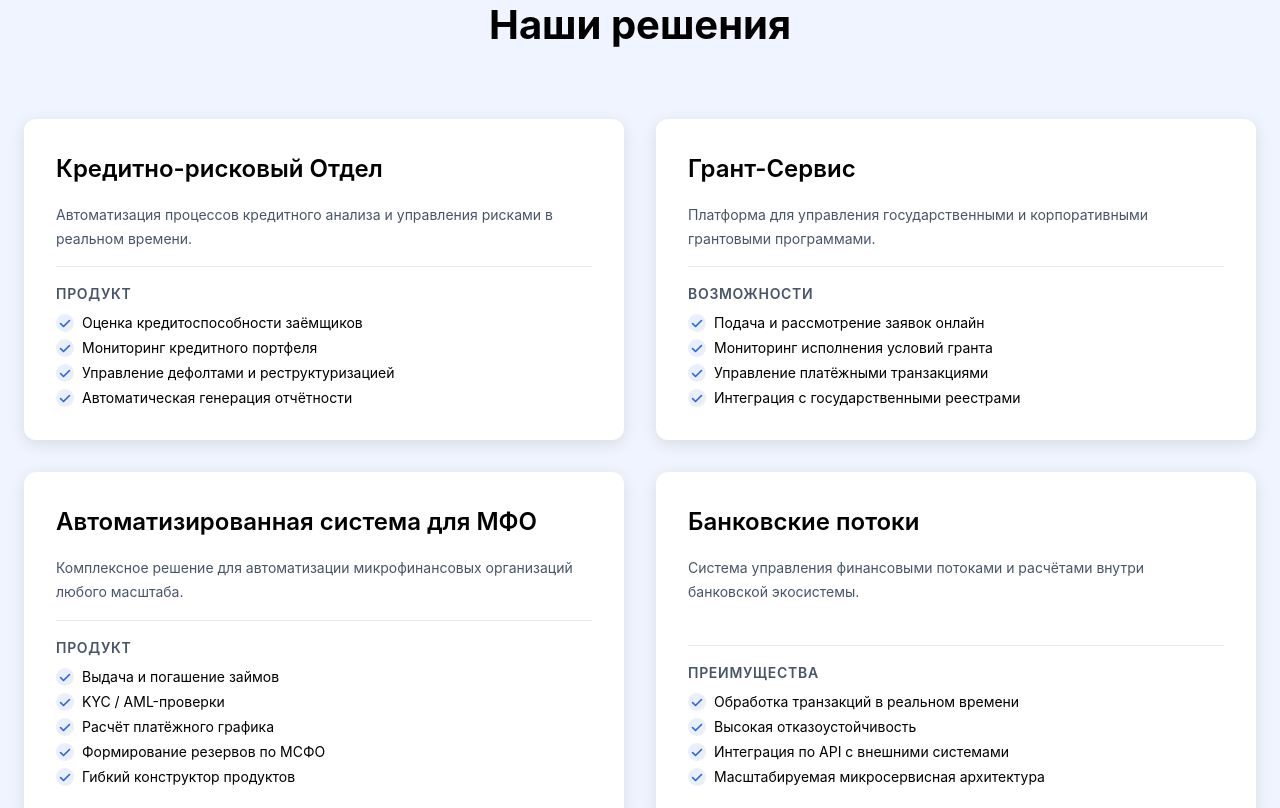
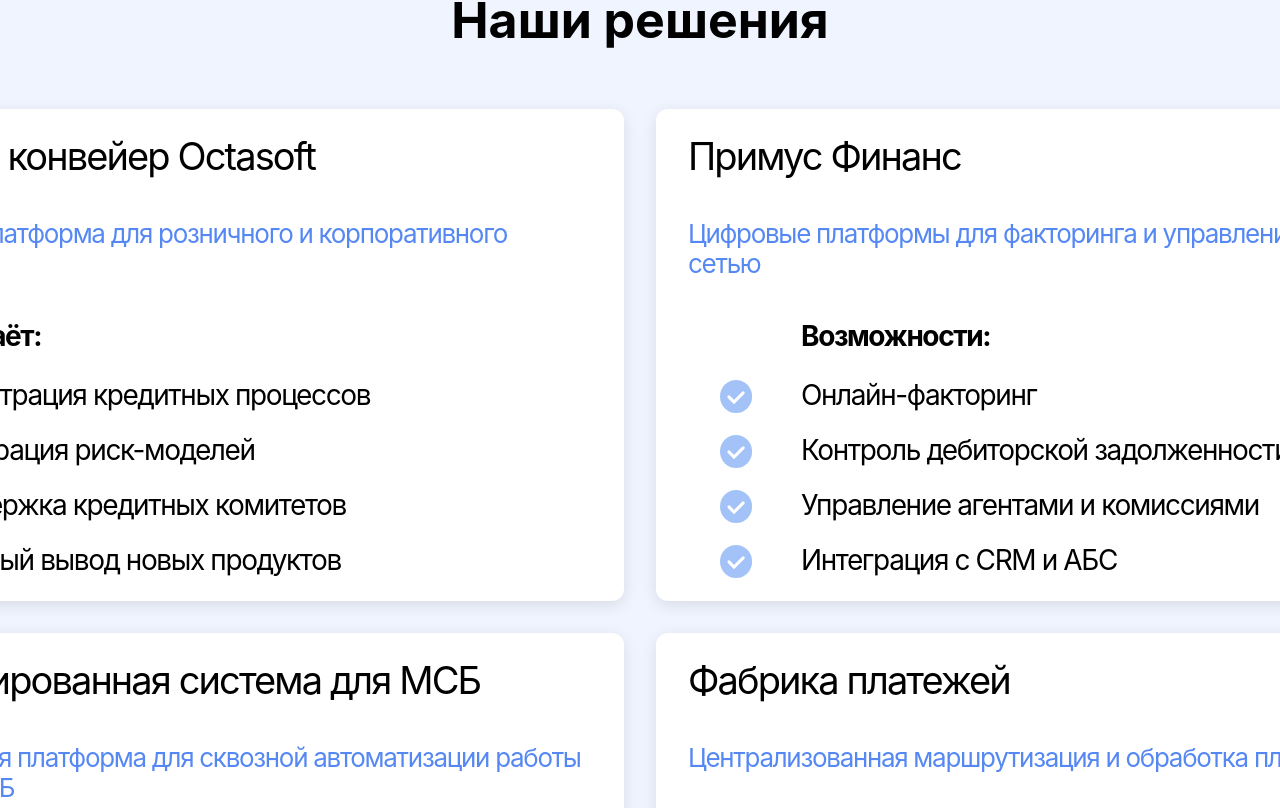
Before and after one commit to Dizel714/f-tech-landing, a Vue app: page / in a window 1280 px wide. Shown: the part 1929-2737 px from the top of the page. Built offline with nearby package versions, Linux system fonts and the light colour scheme.

Commit message:
Закончил третью секцию

```diff
--- a/src/components/sections/SolutionsSection.vue
+++ b/src/components/sections/SolutionsSection.vue
@@ -4,58 +4,58 @@
 const solutions = [
   {
     id: 1,
-    title: 'Кредитно-рисковый Отдел',
-    description: 'Автоматизация процессов кредитного анализа и управления рисками в реальном времени.',
+    title: 'Кредитный конвейер Octasoft',
+    description: 'Гибкая BPMN-платформа для розничного и корпоративного кредитования',
     advantages: {
-      heading: 'Продукт',
+      heading: 'Что даёт:',
       items: [
-        'Оценка кредитоспособности заёмщиков',
-        'Мониторинг кредитного портфеля',
-        'Управление дефолтами и реструктуризацией',
-        'Автоматическая генерация отчётности',
+        'Оркестрация кредитных процессов',
+        'Интеграция риск-моделей',
+        'Поддержка кредитных комитетов',
+        'Быстрый вывод новых продуктов',
       ],
     },
   },
   {
     id: 2,
-    title: 'Грант-Сервис',
-    description: 'Платформа для управления государственными и корпоративными грантовыми программами.',
+    title: 'Примус Финанс',
+    description: 'Цифровые платформы для факторинга и управления агентской сетью',
     advantages: {
-      heading: 'Возможности',
+      heading: 'Возможности:',
       items: [
-        'Подача и рассмотрение заявок онлайн',
-        'Мониторинг исполнения условий гранта',
-        'Управление платёжными транзакциями',
-        'Интеграция с государственными реестрами',
+        'Онлайн-факторинг',
+        'Контроль дебиторской задолженности',
+        'Управление агентами и комиссиями',
+        'Интеграция с CRM и АБС',
       ],
     },
   },
   {
     id: 3,
-    title: 'Автоматизированная система для МФО',
-    description: 'Комплексное решение для автоматизации микрофинансовых организаций любого масштаба.',
+    title: 'Автоматизированная система для МСБ',
+    description: 'Единая цифровая платформа для сквозной автоматизации работы с клиентами МСБ',
     advantages: {
-      heading: 'Продукт',
+      heading: 'Что решает:',
       items: [
-        'Выдача и погашение займов',
-        'KYC / AML-проверки',
-        'Расчёт платёжного графика',
-        'Формирование резервов по МСФО',
-        'Гибкий конструктор продуктов',
+        'Приём и обработка заявок',
+        'KYC / KYB',
+        'Подбор банковских продуктов',
+        'Интеграция со скорингами и АБС',
+        'Управление жизненным циклом клиента',
       ],
     },
   },
   {
     id: 4,
-    title: 'Банковские потоки',
-    description: 'Система управления финансовыми потоками и расчётами внутри банковской экосистемы.',
+    title: 'Фабрика платежей',
+    description: 'Централизованная маршрутизация и обработка платежей',
     advantages: {
-      heading: 'Преимущества',
+      heading: 'Преимущества:',
       items: [
-        'Обработка транзакций в реальном времени',
-        'Высокая отказоустойчивость',
-        'Интеграция по API с внешними системами',
-        'Масштабируемая микросервисная архитектура',
+        'Снижение операционных рисков',
+        'Повышение отказоустойчивости',
+        'Контроль статусов и жизненного цикла',
+        'Масштабируемость под высокие нагрузки',
       ],
     },
   },
@@ -92,10 +92,7 @@
               >
                 <!-- Иконка галочки -->
                 <span class="solution-card__check-icon" aria-hidden="true">
-                  <svg width="18" height="18" viewBox="0 0 18 18" fill="none">
-                    <circle cx="9" cy="9" r="9" fill="currentColor" fill-opacity="0.1"/>
-                    <path d="M4.5 9.5L7.5 12.5L13.5 6.5" stroke="currentColor" stroke-width="1.6" stroke-linecap="round" stroke-linejoin="round"/>
-                  </svg>
+                  <img src="/icon-check-solution.svg" alt="" width="33" height="33" />
                 </span>
                 <span class="solution-card__advantage-text">{{ item }}</span>
               </li>
@@ -131,19 +128,21 @@
 
 /* --- Заголовок секции --- */
 .solutions__heading {
+  font-family: 'Inter', sans-serif;
+  font-style: normal;
+  font-weight: 700;
+  font-size: 50px;
+  line-height: 50px;
   text-align: center;
   margin-bottom: var(--spacing-3xl);
+  color: #000000;
 
-  /* ↓ Задай font-size, font-weight и color по дизайну */
-  font-size: var(--font-size-3xl);
-  font-weight: var(--font-weight-bold);
-  color: var(--color-text-primary);
 }
 
 /* --- Grid 2×2 --- */
 .solutions__grid {
   display: grid;
-  grid-template-columns: repeat(2, 1fr);
+  grid-template-columns: repeat(2, 848px);
   gap: var(--spacing-xl);
 
   /* ↓ Настрой gap между карточками по дизайну */
@@ -157,6 +156,7 @@
   display: flex;
   flex-direction: column;
   gap: var(--spacing-md);
+  width: 848px;
 
   padding: var(--spacing-xl);
   border-radius: var(--radius-lg);
@@ -166,37 +166,58 @@
   box-shadow: var(--shadow-md);
 }
 
+/* Верхний ряд (карточки 1 и 2) */
+.solution-card:nth-child(1),
+.solution-card:nth-child(2) {
+  height: 492px;
+}
+
+/* Нижний ряд (карточки 3 и 4) */
+.solution-card:nth-child(3),
+.solution-card:nth-child(4) {
+  height: 543px;
+}
+
 .solution-card__title {
-  /* ↓ Задай font-size, font-weight и color по дизайну */
-  font-size: var(--font-size-xl);
-  font-weight: var(--font-weight-semibold);
-  color: var(--color-text-primary);
+  font-family: 'Inter', sans-serif;
+  font-style: normal;
+  font-weight: 400;
+  font-size: 38px;
+  line-height: 30px;
+  letter-spacing: -0.05em;
+  color: #000000;
+  margin-bottom: var(--spacing-xl);
 }
 
 .solution-card__description {
-  /* ↓ Задай font-size и color по дизайну */
-  font-size: var(--font-size-sm);
-  color: var(--color-text-secondary);
-  line-height: var(--line-height-relaxed);
+  font-family: 'Inter', sans-serif;
+  font-style: normal;
+  font-weight: 400;
+  font-size: 26px;
+  line-height: 30px;
+  letter-spacing: -0.05em;
+  color: #5688F4;
 }
 
 /* --- Секция преимуществ --- */
 .solution-card__advantages {
-  margin-top: auto;          /* прижать к нижней части карточки */
+  margin-top: auto;
   padding-top: var(--spacing-md);
 
-  /* ↓ Добавь border-top для визуального разделения если нужно */
-  border-top: 1px solid var(--color-divider);
+  padding-left: var(--spacing-xl);
+
 }
 
 .solution-card__advantages-heading {
   margin-bottom: var(--spacing-sm);
-  /* ↓ Задай font-size, font-weight и color по дизайну */
-  font-size: var(--font-size-sm);
-  font-weight: var(--font-weight-semibold);
-  color: var(--color-text-secondary);
-  text-transform: uppercase;
-  letter-spacing: 0.05em;
+  padding-left: calc(33px + var(--spacing-2xl));
+  font-family: 'Inter', sans-serif;
+  font-style: normal;
+  font-weight: 700;
+  font-size: 28px;
+  line-height: 51px;
+  letter-spacing: -0.05em;
+  color: #000000;
 }
 
 /* --- Список преимуществ --- */
@@ -206,10 +227,15 @@
   gap: var(--spacing-xs);
 }
 
+/* Карточка 4 имеет на 1 пункт меньше — выравниваем заголовок по карточке 3 */
+.solution-card:nth-child(4) .solution-card__advantages-list {
+  padding-bottom: 51px;
+}
+
 .solution-card__advantage-item {
-  display: flex;             /* флекс: иконка слева, текст справа */
-  align-items: flex-start;
-  gap: var(--spacing-sm);
+  display: flex;
+  align-items: center;
+  gap: var(--spacing-2xl);
 }
 
 .solution-card__check-icon {
@@ -219,20 +245,13 @@
 }
 
 .solution-card__advantage-text {
-  /* ↓ Задай font-size и color по дизайну */
-  font-size: var(--font-size-sm);
-  color: var(--color-text-primary);
-  line-height: var(--line-height-normal);
+  font-family: 'Inter', sans-serif;
+  font-style: normal;
+  font-weight: 400;
+  font-size: 28px;
+  line-height: 51px;
+  letter-spacing: -0.05em;
+  color: #000000;
 }
 
-/* --- Адаптив --- */
-@media (max-width: 768px) {
-  .solutions__grid {
-    grid-template-columns: 1fr;
-  }
-
-  .solutions__heading {
-    font-size: var(--font-size-2xl);
-  }
-}
 </style>
```
Also changed, not shown: public/icon-check-solution.svg (added).
